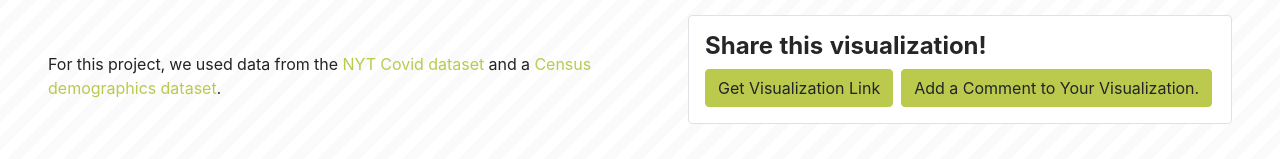
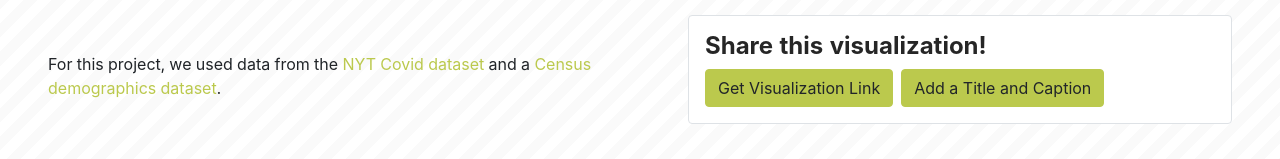
Before and after one commit to jancharatan/hack5c, a React (Create React App) app in the folder react-app/: page / in a window 1280 px wide. Shown: the part 628-787 px from the top of the page. Built offline with nearby package versions, Linux system fonts and the light colour scheme; no server answers.

Commit message:
Make it send the title and caption back and forth from the server.

```diff
--- a/react-app/src/features/controls/Controls.jsx
+++ b/react-app/src/features/controls/Controls.jsx
@@ -5,7 +5,14 @@
 import moment from 'moment';
 import { Button } from 'react-bootstrap';
 import { withRouter } from 'react-router-dom';
-import { toggleMapType, toggleCasesNoDeaths, setDate, setMapType, setCaseDeathType } from '../map/mapSlice';
+import {
+  toggleMapType,
+  toggleCasesNoDeaths,
+  setDate,
+  setMapType,
+  setCaseDeathType,
+  setTitleAndCaption,
+} from '../map/mapSlice';
 import { getData, setDataByFips, setDataFetchInProgress } from '../data/dataSlice';
 import 'antd/dist/antd.css';
 import Filter from './Filter';
@@ -60,7 +67,7 @@
           dispatch(setDataFetchInProgress(false));
 
           // make the sliders correct
-          // TODO add income
+          setIncome(settings.Income);
           setHispanic(settings.Hispanic);
           setWhite(settings.White);
           setBlack(settings.Black);
@@ -70,10 +77,16 @@
           dispatch(setDate(settings.date));
           dispatch(setMapType(settings.type === 'states'));
           dispatch(setCaseDeathType(settings.dataType === 'cases'));
+          dispatch(
+            setTitleAndCaption({
+              title: settings?.title ?? '',
+              caption: settings?.caption ?? '',
+            })
+          );
         })
         .catch(() => {
           // eslint-disable-next-line no-alert
-          alert('Invalid visualization URL.');
+          alert('Something went wrong: Invalid visualization URL.');
         });
     } else {
       dispatch(
@@ -90,6 +103,8 @@
   const mapType = useSelector((state) => state.mapSlice.mapType);
   const displayType = useSelector((state) => state.mapSlice.casesNoDeaths);
   const date = useSelector((state) => state.mapSlice.date);
+  const title = useSelector((state) => state.mapSlice.title);
+  const caption = useSelector((state) => state.mapSlice.caption);
 
   const getSelection = () => ({
     date,
@@ -101,7 +116,9 @@
     Asian: asian,
     Native: nativeAm,
     Pacific: pacific,
-    // Income: income.map((x) => x * 1000),
+    Income: income.map((x) => x * 1000),
+    title,
+    caption,
   });
 
   const useFilters = () => {
--- a/react-app/src/features/links/CommentModal.jsx
+++ b/react-app/src/features/links/CommentModal.jsx
@@ -1,12 +1,22 @@
 import React, { useState } from 'react';
 import { Modal, Button, Form } from 'react-bootstrap';
 import PropTypes from 'prop-types';
+import { useDispatch } from 'react-redux';
+import { setTitleAndCaption } from '../map/mapSlice';
 
 const CommentModal = ({ show, handleClose }) => {
   const [title, setTitle] = useState('');
   const [caption, setCaption] = useState('');
+  const dispatch = useDispatch();
+
+  const wrappedHandleClose = () => {
+    setTitle('');
+    setCaption('');
+    handleClose();
+  };
+
   return (
-    <Modal show={show} onHide={handleClose}>
+    <Modal show={show} onHide={wrappedHandleClose}>
       <Modal.Header closeButton>
         <Modal.Title>Add a caption to your visualization.</Modal.Title>
       </Modal.Header>
@@ -32,10 +42,16 @@
         </Form>
       </Modal.Body>
       <Modal.Footer>
-        <Button variant="secondary" onClick={handleClose}>
+        <Button variant="secondary" onClick={wrappedHandleClose}>
           Close
         </Button>
-        <Button variant="primary" onClick={handleClose}>
+        <Button
+          variant="primary"
+          onClick={() => {
+            dispatch(setTitleAndCaption({ title, caption }));
+            wrappedHandleClose();
+          }}
+        >
           Save Changes
         </Button>
       </Modal.Footer>
--- a/react-app/src/features/links/LinkControls.jsx
+++ b/react-app/src/features/links/LinkControls.jsx
@@ -32,7 +32,7 @@
         Get Visualization Link
       </Button>
       <Button onClick={() => setShowModal(!showModal)} className="ml-2">
-        Add a Comment to Your Visualization.
+        Add a Title and Caption
       </Button>
     </div>
   );
--- a/react-app/src/features/map/mapSlice.js
+++ b/react-app/src/features/map/mapSlice.js
@@ -7,8 +7,15 @@
     date: '2020-11-05',
     mapType: true,
     casesNoDeaths: true,
+    caption: undefined,
+    title: undefined,
   },
   reducers: {
+    setTitleAndCaption(state, { payload }) {
+      const { title, caption } = payload;
+      state.caption = caption;
+      state.title = title;
+    },
     setMapType(state, { payload }) {
       state.mapType = payload;
     },
@@ -27,6 +34,13 @@
   },
 });
 
-export const { toggleMapType, toggleCasesNoDeaths, setDate, setMapType, setCaseDeathType } = mapSlice.actions;
+export const {
+  toggleMapType,
+  toggleCasesNoDeaths,
+  setDate,
+  setMapType,
+  setCaseDeathType,
+  setTitleAndCaption,
+} = mapSlice.actions;
 
 export default mapSlice.reducer;
```
